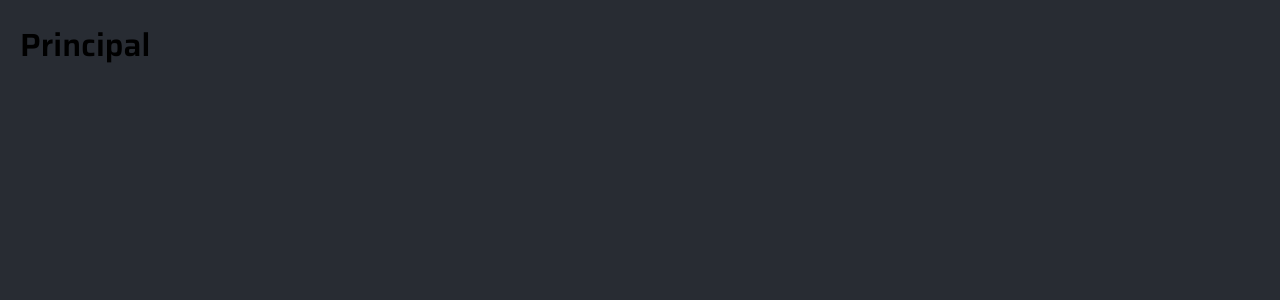
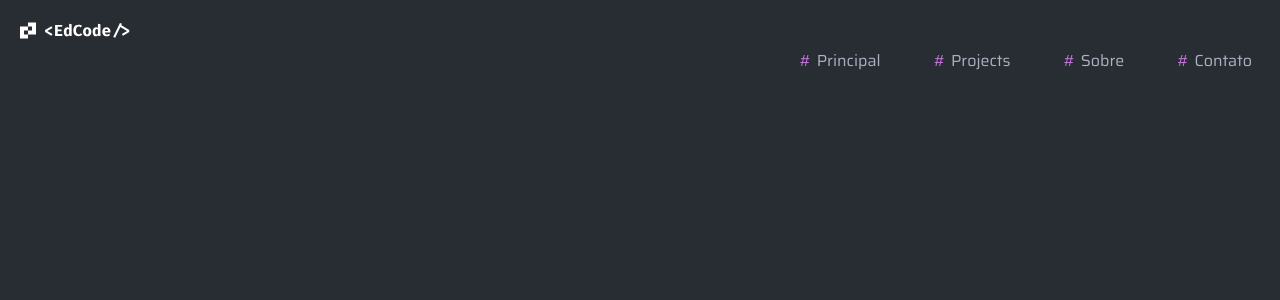
Before and after one commit to edfragoso/portfolio, a Next.js app in the folder new-portfolio/: page / in a window 1280 px wide. Shown: the top 300 px of the page. Built offline with nearby package versions, Linux system fonts and the light colour scheme.

Commit message:
feat: add comp Header

```diff
--- a/new-portfolio/src/app/page.tsx
+++ b/new-portfolio/src/app/page.tsx
@@ -1,6 +1,9 @@
+import { Header } from "@/components/common/header";
 
 export default function Home() {
   return (
-    <h1>Principal</h1>
-  )
+    <>
+      <Header />
+    </>
+  );
 }
```
